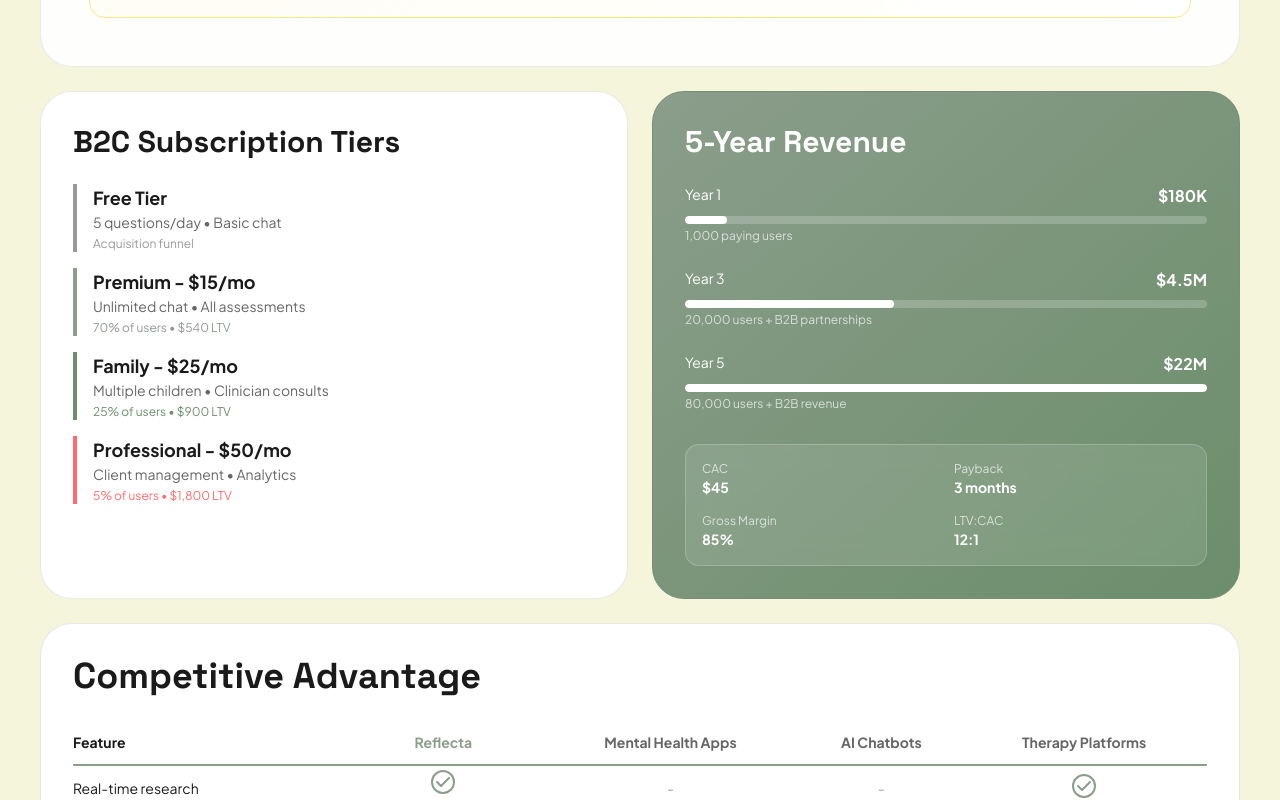
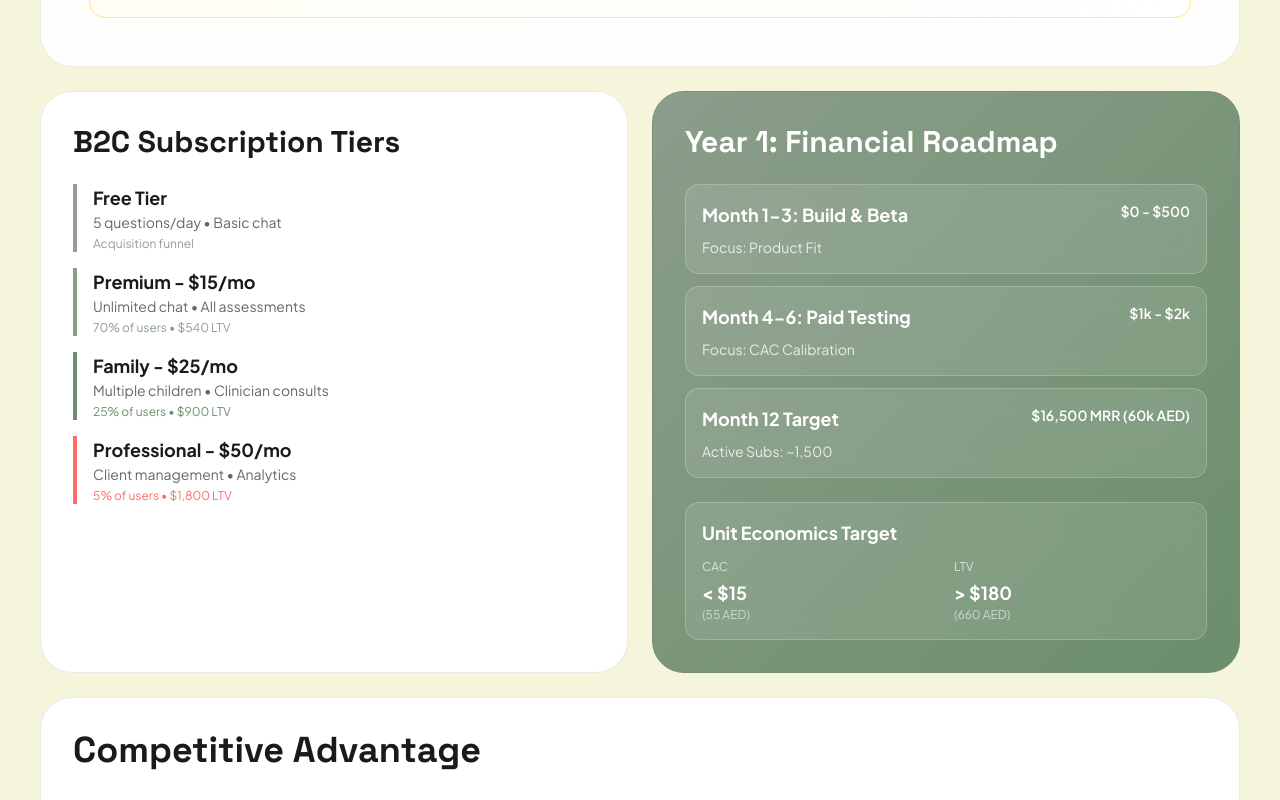
Before and after one commit to Salperton/reflecta-pitchdeck, a Next.js app: page / in a window 1280 px wide. Shown: the part 4420-5220 px from the top of the page. Built offline with nearby package versions, Linux system fonts and the light colour scheme.

Commit message:
feat: update GCC text styling and replace revenue chart
Improve text color in "High Willingness to Pay" section and
add "Year 1 Financial Roadmap" table for better insights.

#VERCEL_SKIP

Co-authored-by: navidon <39086457+Salperton@users.noreply.github.com>

```diff
--- a/app/page.tsx
+++ b/app/page.tsx
@@ -817,7 +817,7 @@ export default function Page() {
                           <span className="text-xl">💳</span>
                           High Willingness to Pay
                         </h4>
-                        <p className="text-sm leading-relaxed text-neutral-700">
+                        <p className="text-sm leading-relaxed text-neutral-800">
                           A 2024 Oliver Wyman survey found that{" "}
                           <strong className="text-amber-700">80% of Saudis</strong> are willing to increase their number
                           of paid subscriptions (the highest rate globally), compared to flatlining growth in the West.
@@ -888,58 +888,51 @@ export default function Page() {
 
             <div className="bg-gradient-to-br from-[#8B9D8B] to-[#6B8E6B] text-white rounded-[32px] p-6 sm:p-8 border border-[#7A8C7A] min-h-[450px]">
               <h2 className="font-[family-name:var(--font-space-grotesk)] text-2xl sm:text-3xl font-bold mb-6">
-                5-Year Revenue
+                Year 1: Financial Roadmap
               </h2>
-              <div className="space-y-6">
-                <div>
-                  <div className="flex justify-between mb-2">
-                    <span className="text-sm">Year 1</span>
-                    <span className="font-bold">$180K</span>
+
+              <div className="space-y-3 mb-6">
+                {/* Month 1-3 */}
+                <div className="bg-white/10 backdrop-blur-md p-4 rounded-xl border border-white/20">
+                  <div className="flex justify-between items-start mb-2">
+                    <div className="font-bold text-lg">Month 1-3: Build & Beta</div>
+                    <div className="text-sm font-semibold">$0 - $500</div>
                   </div>
-                  <div className="h-2 bg-white/20 rounded-full overflow-hidden">
-                    <div className="h-full bg-white rounded-full" style={{ width: "8%" }}></div>
+                  <p className="text-sm text-white/80">Focus: Product Fit</p>
+                </div>
+
+                {/* Month 4-6 */}
+                <div className="bg-white/10 backdrop-blur-md p-4 rounded-xl border border-white/20">
+                  <div className="flex justify-between items-start mb-2">
+                    <div className="font-bold text-lg">Month 4-6: Paid Testing</div>
+                    <div className="text-sm font-semibold">$1k - $2k</div>
                   </div>
-                  <p className="text-xs text-white/70 mt-1">1,000 paying users</p>
+                  <p className="text-sm text-white/80">Focus: CAC Calibration</p>
                 </div>
-                <div>
-                  <div className="flex justify-between mb-2">
-                    <span className="text-sm">Year 3</span>
-                    <span className="font-bold">$4.5M</span>
+
+                {/* Month 12 Target */}
+                <div className="bg-white/10 backdrop-blur-md p-4 rounded-xl border border-white/20">
+                  <div className="flex justify-between items-start mb-2">
+                    <div className="font-bold text-lg">Month 12 Target</div>
+                    <div className="text-sm font-semibold">$16,500 MRR (60k AED)</div>
                   </div>
-                  <div className="h-2 bg-white/20 rounded-full overflow-hidden">
-                    <div className="h-full bg-white rounded-full" style={{ width: "40%" }}></div>
-                  </div>
-                  <p className="text-xs text-white/70 mt-1">20,000 users + B2B partnerships</p>
-                </div>
-                <div>
-                  <div className="flex justify-between mb-2">
-                    <span className="text-sm">Year 5</span>
-                    <span className="font-bold">$22M</span>
-                  </div>
-                  <div className="h-2 bg-white/20 rounded-full overflow-hidden">
-                    <div className="h-full bg-white rounded-full" style={{ width: "100%" }}></div>
-                  </div>
-                  <p className="text-xs text-white/70 mt-1">80,000 users + B2B revenue</p>
+                  <p className="text-sm text-white/80">Active Subs: ~1,500</p>
                 </div>
               </div>
 
-              <div className="mt-8 bg-white/10 backdrop-blur-md p-4 rounded-xl border border-white/20">
+              {/* Unit Economics */}
+              <div className="bg-white/10 backdrop-blur-md p-4 rounded-xl border border-white/20">
+                <h3 className="font-bold mb-3 text-lg">Unit Economics Target</h3>
                 <div className="grid grid-cols-2 gap-4 text-sm">
                   <div>
-                    <div className="text-white/70 text-xs">CAC</div>
-                    <div className="font-bold">$45</div>
+                    <div className="text-white/70 text-xs mb-1">CAC</div>
+                    <div className="font-bold text-lg">&lt; $15</div>
+                    <div className="text-white/60 text-xs">(55 AED)</div>
                   </div>
                   <div>
-                    <div className="text-white/70 text-xs">Payback</div>
-                    <div className="font-bold">3 months</div>
-                  </div>
-                  <div>
-                    <div className="text-white/70 text-xs">Gross Margin</div>
-                    <div className="font-bold">85%</div>
-                  </div>
-                  <div>
-                    <div className="text-white/70 text-xs">LTV:CAC</div>
-                    <div className="font-bold">12:1</div>
+                    <div className="text-white/70 text-xs mb-1">LTV</div>
+                    <div className="font-bold text-lg">&gt; $180</div>
+                    <div className="text-white/60 text-xs">(660 AED)</div>
                   </div>
                 </div>
               </div>
@@ -1085,7 +1078,7 @@ export default function Page() {
           </div>
 
           {/* Slide 8: Investment Ask */}
-          <div className="bg-gradient-to-br from-[#8B9D8B] to-[#6B8E6B] text-white rounded-[32px] p-6 sm:p-10 border border-[#7A8C7A] min-h-[500px] flex flex-col justify-between">
+          <div className="bg-gradient-to-br from-[#8B9D8B] to-[#6B8E6B] rounded-[32px] p-6 sm:p-10 border border-[#7A8C7A] min-h-[500px] flex flex-col justify-between">
             <div>
               <h2 className="font-[family-name:var(--font-space-grotesk)] text-2xl sm:text-4xl font-bold mb-6">
                 The Opportunity
```
